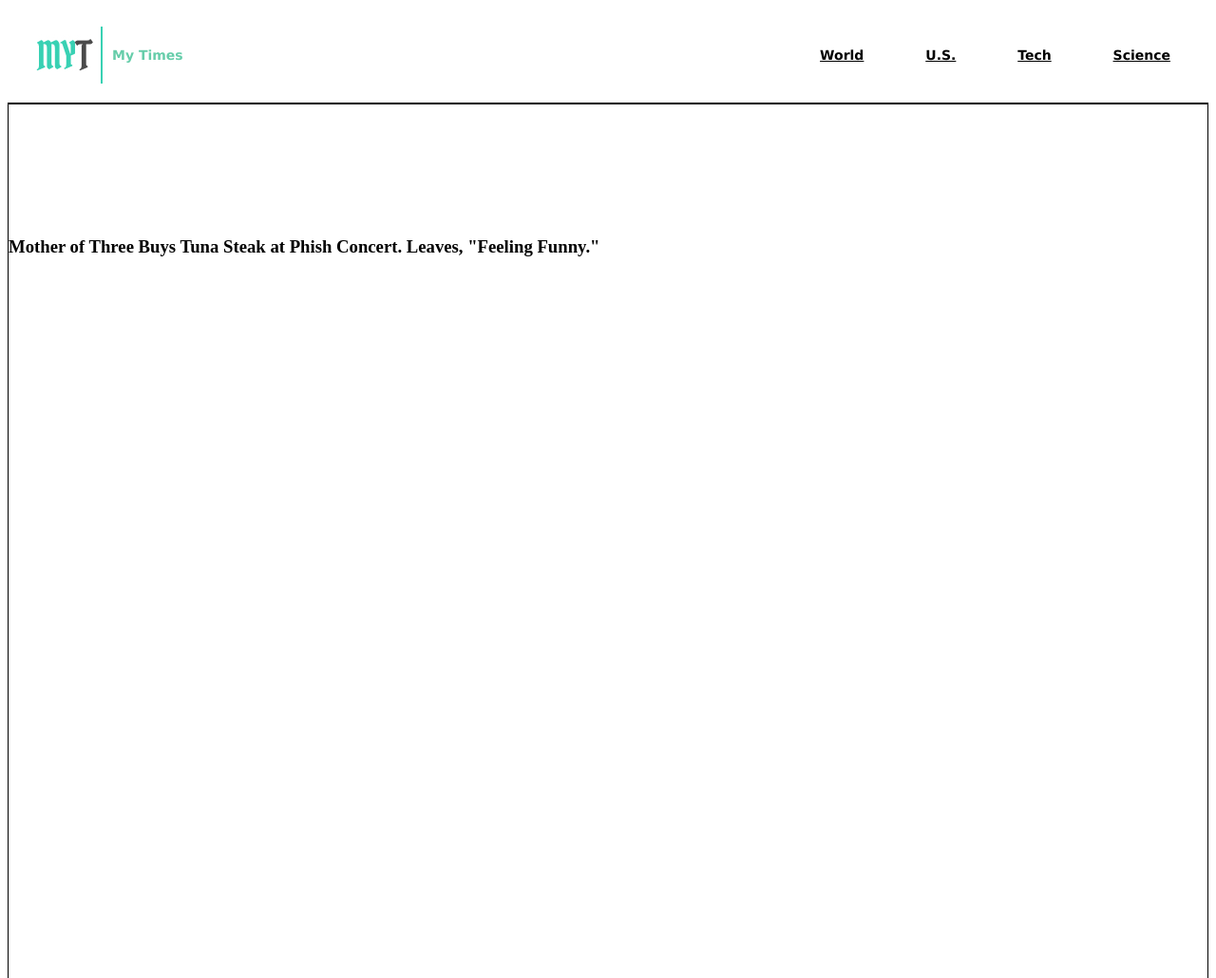
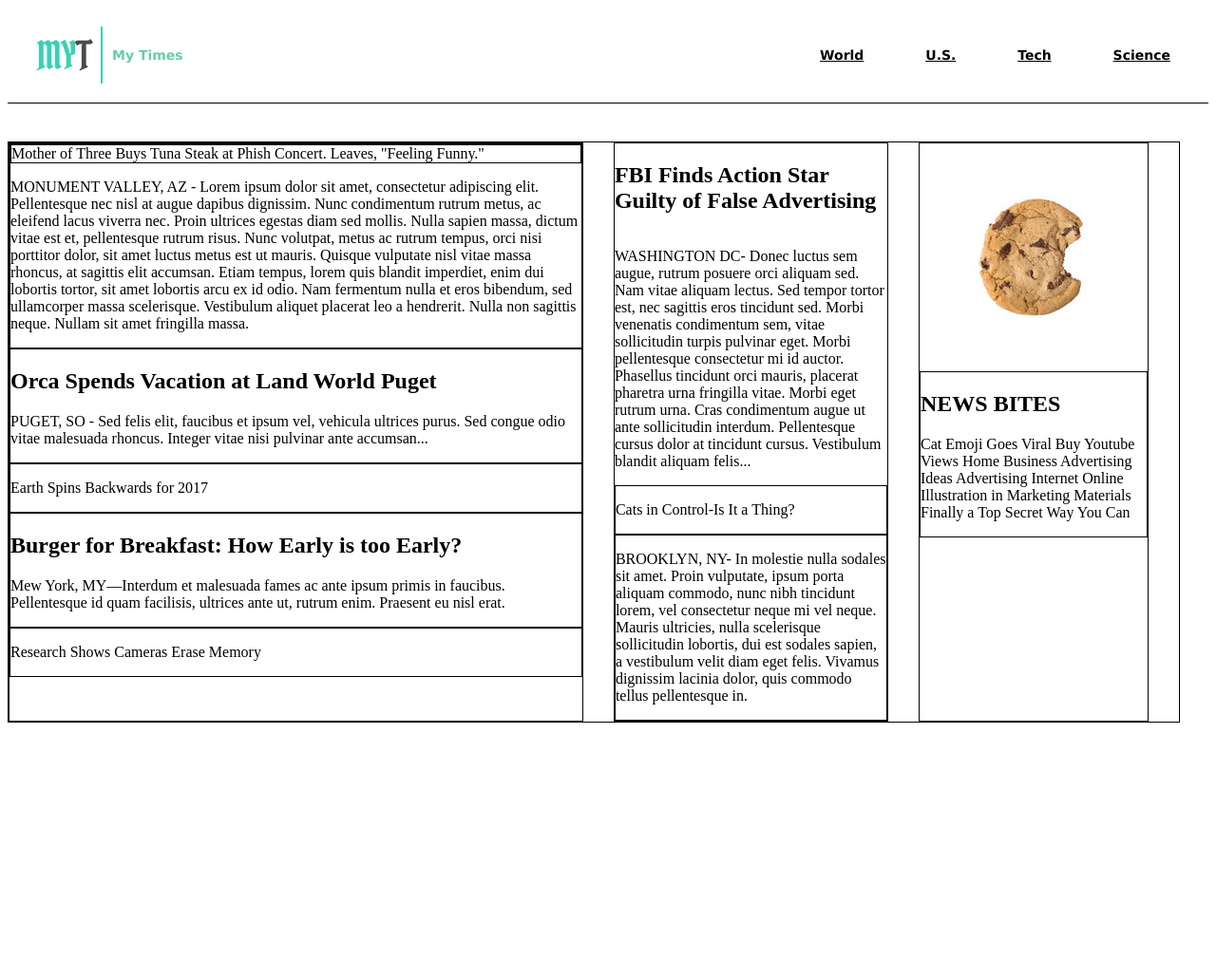
Before and after one commit to lisabrown87/mytimes, a plain HTML site: page index.html in a window 1280 px wide. Shown: the top 1030 px of the page at 95% size. After the commit the page ends 800 px from the top, so only its background shows below. Drawn offline with Linux system fonts and the light colour scheme.

Commit message:
complete task 3.

```diff
--- a/index.html
+++ b/index.html
@@ -22,23 +22,63 @@
           <span> <a href="#">Tech</a></span>
           <span> <a href="#">Science</a></span>
       </nav>
-    </div>
 </div>
 
 <!-- content -->
-<div class="body">
+<div class="content">
 
-  <div class="column1">
-    <div class="title">
-      <h3>Mother of Three Buys Tuna Steak at Phish Concert. Leaves, "Feeling Funny."
-
+<!-- left column stories -->
+ <div class="column-large">
+   <div class ="stories">
+    <div class="image-content">
+      <span>Mother of Three Buys Tuna Steak at Phish Concert. Leaves, "Feeling Funny."</span>
+    </div>
+      <p>MONUMENT VALLEY, AZ - Lorem ipsum dolor sit amet, consectetur adipiscing elit. Pellentesque nec nisl at augue dapibus dignissim. Nunc condimentum rutrum metus, ac eleifend lacus viverra nec. Proin ultrices egestas diam sed mollis. Nulla sapien massa, dictum vitae est et, pellentesque rutrum risus. Nunc volutpat, metus ac rutrum tempus, orci nisi porttitor dolor, sit amet luctus metus est ut mauris. Quisque vulputate nisl vitae massa rhoncus, at sagittis elit accumsan. Etiam tempus, lorem quis blandit imperdiet, enim dui lobortis tortor, sit amet lobortis arcu ex id odio. Nam fermentum nulla et eros bibendum, sed ullamcorper massa scelerisque. Vestibulum aliquet placerat leo a hendrerit. Nulla non sagittis neque. Nullam sit amet fringilla massa.</p>
   </div>
 
-  <div class="column2">
 
+  <div class="stories">
+    <h2>Orca Spends Vacation at Land World Puget</h2>
+    <p>PUGET, SO - Sed felis elit, faucibus et ipsum vel, vehicula ultrices purus. Sed congue odio vitae malesuada rhoncus. Integer vitae nisi pulvinar ante accumsan...</p>
   </div>
 
-  <div class="column2">
+  <div class="stories earth image-content">
+    <p>Earth Spins Backwards for 2017</p>
+  </div>
+
+  <div class="stories">
+    <h2>Burger for Breakfast: How Early is too Early?</h2>
+    <p>Mew York, MY—Interdum et malesuada fames ac ante ipsum primis in faucibus. Pellentesque id quam facilisis, ultrices ante ut, rutrum enim. Praesent eu nisl erat.</p>
+  </div>
+
+  <div class="research image-content">
+    <p>Research Shows Cameras Erase Memory</p>
+  </div>
+
+</div>
+
+<!-- middle column stories -->
+<div class="column-medium">
+    <h2>FBI Finds Action Star Guilty of False Advertising</h2>
+<p>WASHINGTON DC- Donec luctus sem augue, rutrum posuere orci aliquam sed. Nam vitae aliquam lectus. Sed tempor tortor est, nec sagittis eros tincidunt sed. Morbi venenatis condimentum sem, vitae sollicitudin turpis pulvinar eget. Morbi pellentesque consectetur mi id auctor. Phasellus tincidunt orci mauris, placerat pharetra urna fringilla vitae. Morbi eget rutrum urna. Cras condimentum augue ut ante sollicitudin interdum. Pellentesque cursus dolor at tincidunt cursus. Vestibulum blandit aliquam felis...</p>
+
+
+  <div class="cats image-content">
+    <p>Cats in Control-Is It a Thing?</p>
+  </div>
+
+  <div class="stories">
+    <p>BROOKLYN, NY- In molestie nulla sodales sit amet. Proin vulputate, ipsum porta aliquam commodo, nunc nibh tincidunt lorem, vel consectetur neque mi vel neque. Mauris ultricies, nulla scelerisque sollicitudin lobortis, dui est sodales sapien, a vestibulum velit diam eget felis. Vivamus dignissim lacinia dolor, quis commodo tellus pellentesque in.</p>
+  </div>
+</div>
+
+<!-- right column stories -->
+  <div class="column-small">
+      <img src="./resources/images/img-news-bite.png">
+      <div class="stories news-bites">
+        <h2>NEWS BITES</h2>
+        <p>Cat Emoji Goes Viral Buy Youtube Views Home Business Advertising Ideas Advertising Internet Online Illustration in Marketing Materials Finally a Top Secret Way You Can</p>
+    </div>
 
   </div>
 
--- a/resources/css/style.css
+++ b/resources/css/style.css
@@ -35,9 +35,45 @@ nav a {
   margin: 30px;
 }
 
-.body {
+
+/*body starts here*/
+
+.content {
   display: flex;
-  min-height: 100vh; /* set min container height to viewport height */
   border: 1px solid black;
-  padding-top: 120px;
+  width: 1232px;
+  margin-top: 40px;
 }
+
+.column-large {
+  width: 630px;
+  display: inline-flex;
+    flex-direction: column;
+    margin-right: 32px;
+  border: 1px solid black;
+}
+
+.stories {
+  border: 1px solid black;
+
+}
+
+.column-medium {
+  display: flex;
+    flex-direction: column;
+    margin-right: 32px;
+  width: 300px;
+  border: 1px solid black;
+}
+
+.column-small {
+  display: inline-flex;
+    flex-direction: column;
+    margin-right: 32px;
+  width: 240px;
+  border: 1px solid black;
+}
+
+.image-content {
+  border: 1px solid black;
+}
```
Also changed, not shown: 1 other file.
